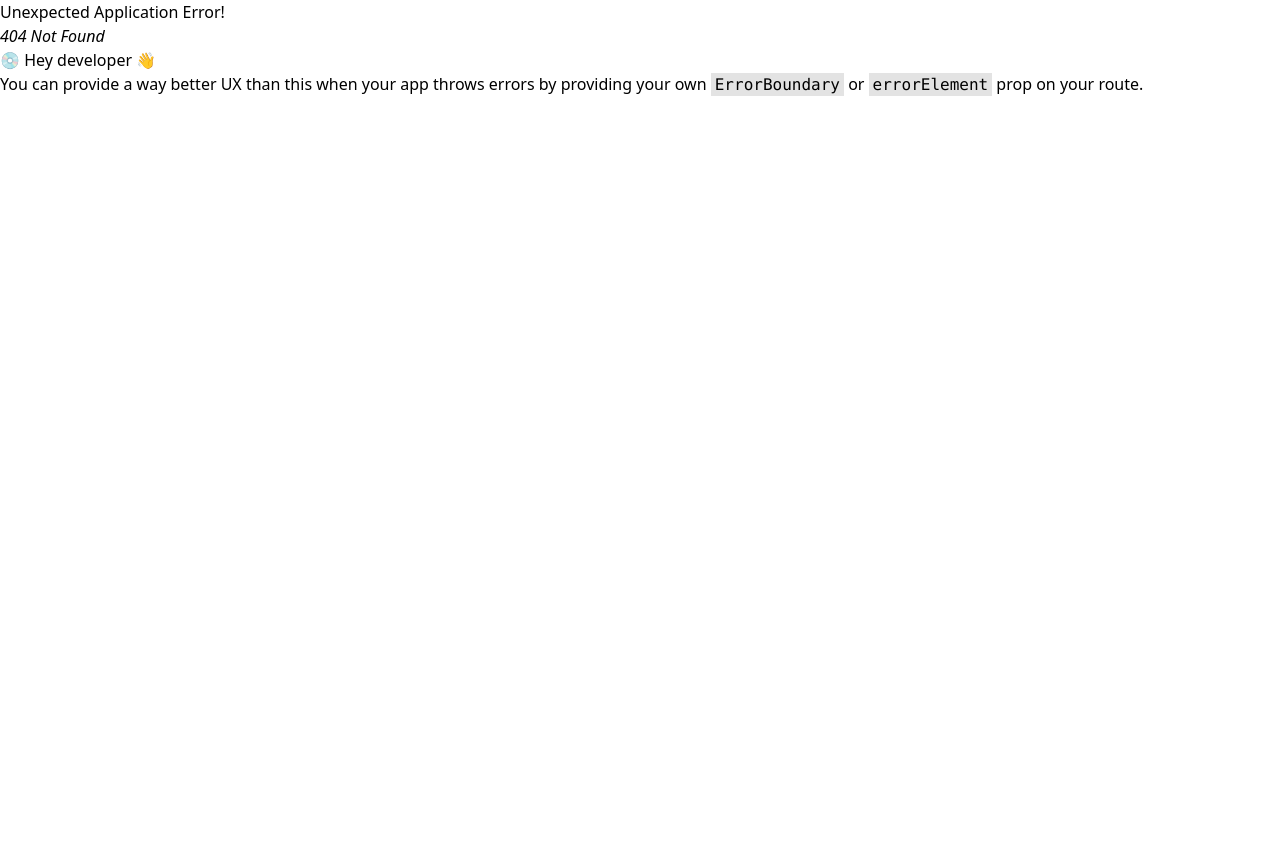
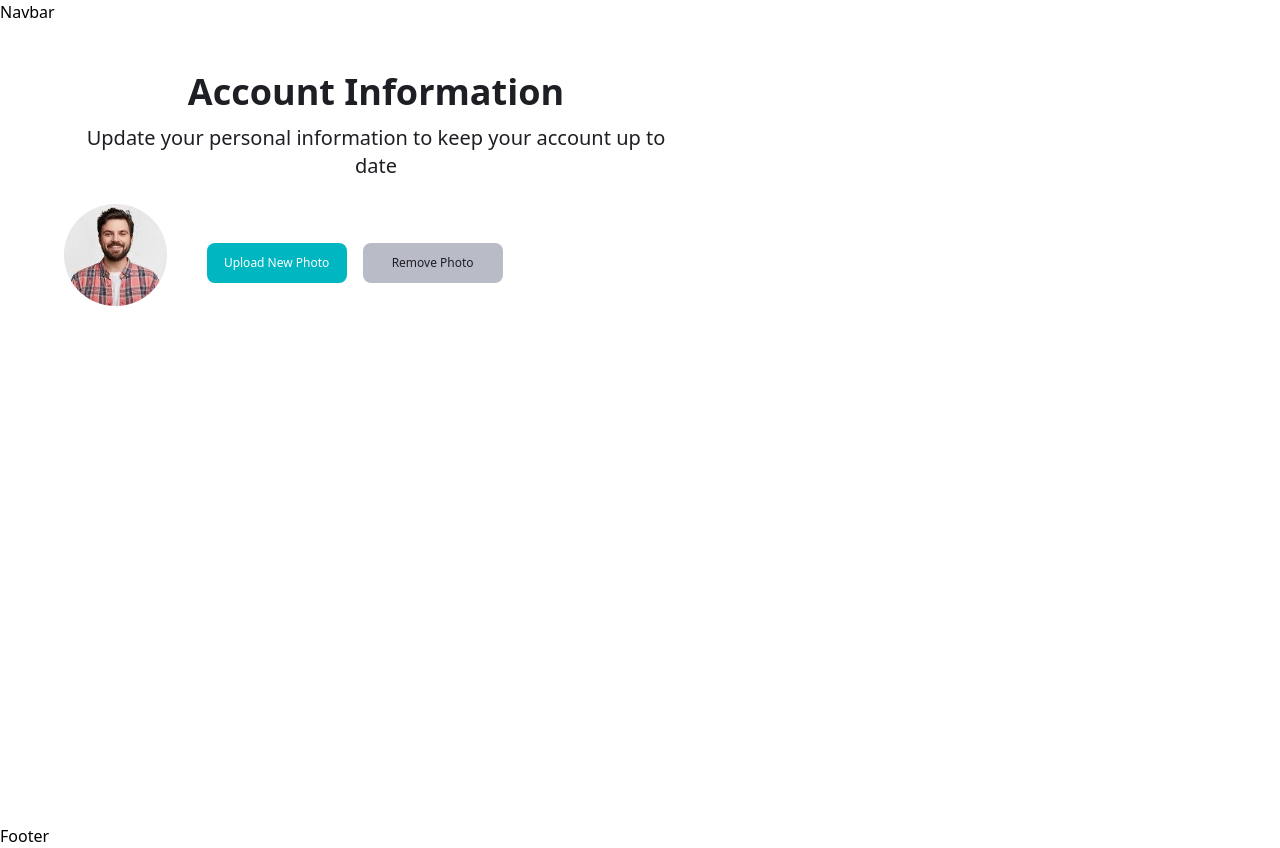
Before and after one commit to YoussefAbdelrazk/Survey-Landing, a React (Vite) app: page /profile in a window 1280 px wide. Before the commit this address had no page. Before the commit the page ends 800 px from the top, so only its background shows below. Built offline with nearby package versions, Linux system fonts and the light colour scheme.

Commit message:
create account info ui image changing

```diff
--- a/src/App.jsx
+++ b/src/App.jsx
@@ -11,6 +11,7 @@ import {
   Pricing,
   VerifyPassword,
   SignIn,
+  Profile,
 } from './pages/index';
 
 const router = createBrowserRouter([
@@ -43,6 +44,10 @@ const router = createBrowserRouter([
         element: <SignIn/>
       },
       {
+        path: '/profile',
+        element:  <Profile/>
+      },
+      {
         path: '/create-password',
         element: <CreatePassword />,
       },
--- /dev/null
+++ b/src/pages/Profile.jsx
@@ -0,0 +1,84 @@
+import { useState, useEffect } from "react";
+function Profile() {
+  return (
+    <section className="flex flex-1 flex-col  gap-8 h-screen w-full lg:w-[960px] px-4 md:px-8 lg:px-16 py-3 md:py-6 lg:py-12">
+      <Heading />
+      <div>
+        <Image />
+      </div>
+    </section>
+  );
+}
+
+export default Profile;
+
+const Heading = () => {
+  return (
+    <div className="flex flex-col items-center justify-center gap-3 w-full lg:w-[624px]">
+      <h1 className="text-2xl  md:text-3xl lg:text-4xl font-bold text-[rgba(30,31,36,1)]">
+        Account Information
+      </h1>
+      <p className="text-[rgba(30,31,36,1)] text-center text-base md:text-lg lg:text-xl">
+        Update your personal information to keep your account up to
+        <br /> date
+      </p>
+    </div>
+  );
+};
+
+
+const Image = () => {
+  const [selectedImage, setSelectedImage] = useState("/profile.png");
+  const [objectUrl, setObjectUrl] = useState(null);
+
+  const handleImageChange = (e) => {
+    if (e.target.files && e.target.files[0]) {
+      const file = e.target.files[0];
+      const imageUrl = URL.createObjectURL(file);
+      setSelectedImage(imageUrl);
+      setObjectUrl(imageUrl);
+    }
+  };
+
+  // Cleanup to avoid memory leaks
+  useEffect(() => {
+    return () => {
+      if (objectUrl) {
+        URL.revokeObjectURL(objectUrl);
+      }
+    };
+  }, [objectUrl]);
+
+  return (
+    <div className="flex items-center gap-10 w-[438px] h-[102px]">
+      <img
+        src={selectedImage}
+        alt="Profile"
+        className="w-[102.64px] h-[102.64px] rounded-full object-cover mb-4"
+      />
+
+      <div className="flex gap-4">
+        <label
+          htmlFor="upload-photo"
+          className="cursor-pointer bg-[rgba(0,183,193,1)] text-white px-4 py-2 rounded-lg w-[140px] h-[40px] text-xs flex items-center justify-center"
+        >
+          Upload New Photo
+        </label>
+        <input
+          type="file"
+          id="upload-photo"
+          accept="image/*"
+          onChange={handleImageChange}
+          className="hidden"
+        />
+
+        <button
+          className="bg-[rgba(185,187,198,1)] text-[rgba(30,31,36,1)] px-4 py-2 rounded-lg w-[140px] h-[40px] text-xs"
+          onClick={() => setSelectedImage("/profile.png")}
+        >
+          Remove Photo
+        </button>
+      </div>
+    </div>
+  );
+};
--- a/src/pages/index.js
+++ b/src/pages/index.js
@@ -7,3 +7,4 @@ export { default as VerifyPassword } from './VerifyPassword';
 export { default as ForgetPassword } from './ForgetPassword';
 export { default as FAQS } from './FAQS';
 export { default as SignIn } from './SignIn';
+export { default as Profile } from './Profile';
```
Also changed, not shown: public/profile.png (added).
